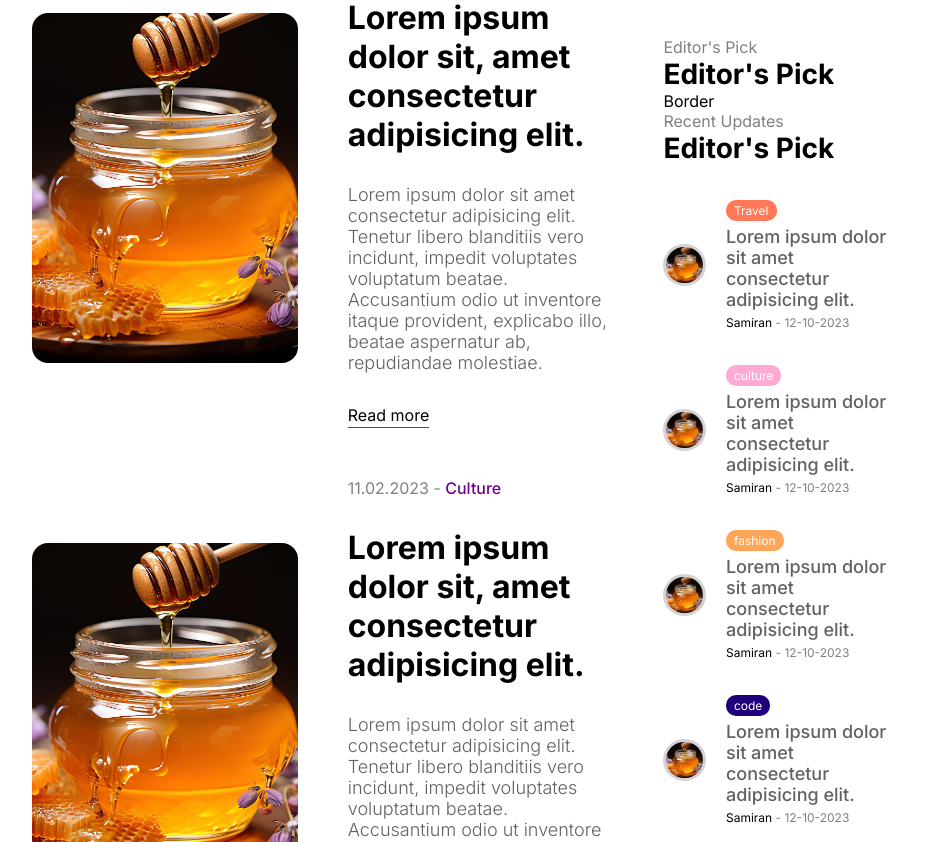
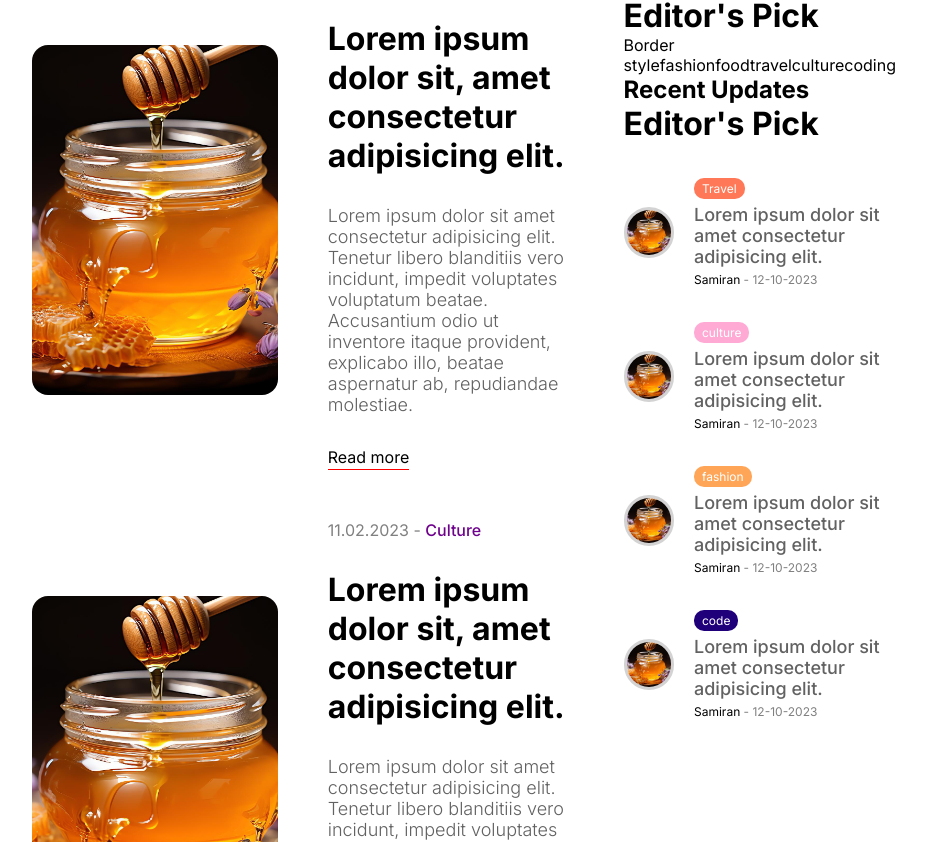
Before and after one commit to samiran1605/next-blogapp-1, a Next.js app: page / in a window 1280 px wide. Shown: the part 2078-2920 px from the top of the page, without its empty margins (176-1102 px from the left). Built offline with nearby package versions, Linux system fonts and the light colour scheme.

Commit message:
added menuPost component and shifted css

```diff
--- a/src/components/Menu/Menu.tsx
+++ b/src/components/Menu/Menu.tsx
@@ -1,142 +1,58 @@
 import React from "react";
 import styles from "./menu.module.css";
 import Link from "next/link";
-import Image from "next/image";
+import MenuPosts from "../menuPosts/menuPosts";
 
 const Menu = () => {
   return (
     <div className={styles.container}>
       <h2 className={styles.subtitle}>What's hot</h2>
       <h1 className={styles.title}>Most Popular</h1>
-      <div className={styles.items}>
-        <Link href="/" className={styles.item}>
-          <div className={styles.textContainer}>
-            <span className={`${styles.category} ${styles.travel}`}>
-              Travel
-            </span>
-            <h3 className={styles.postTitle}>
-              Lorem ipsum dolor sit amet consectetur adipisicing elit.
-            </h3>
-            <div className={styles.details}>
-              <span className={styles.username}>Samiran</span>
-              <span className={styles.date}> - 12-10-2023</span>
-            </div>
-          </div>
-        </Link>
-        <Link href="/" className={styles.item}>
-          <div className={styles.textContainer}>
-            <span className={`${styles.category} ${styles.culture}`}>
-              culture
-            </span>
-            <h3 className={styles.postTitle}>
-              Lorem ipsum dolor sit amet consectetur adipisicing elit.
-            </h3>
-            <div className={styles.details}>
-              <span className={styles.username}>Samiran</span>
-              <span className={styles.date}> - 12-10-2023</span>
-            </div>
-          </div>
-        </Link>
-        <Link href="/" className={styles.item}>
-          <div className={styles.textContainer}>
-            <span className={`${styles.category} ${styles.fashion}`}>
-              fashion
-            </span>
-            <h3 className={styles.postTitle}>
-              Lorem ipsum dolor sit amet consectetur adipisicing elit.
-            </h3>
-            <div className={styles.details}>
-              <span className={styles.username}>Samiran</span>
-              <span className={styles.date}> - 12-10-2023</span>
-            </div>
-          </div>
-        </Link>
-        <Link href="/" className={styles.item}>
-          <div className={styles.textContainer}>
-            <span className={`${styles.category} ${styles.code}`}>code</span>
-            <h3 className={styles.postTitle}>
-              Lorem ipsum dolor sit amet consectetur adipisicing elit.
-            </h3>
-            <div className={styles.details}>
-              <span className={styles.username}>Samiran</span>
-              <span className={styles.date}> - 12-10-2023</span>
-            </div>
-          </div>
-        </Link>
-      </div>
+      <MenuPosts withImage={false} />
       <h2 className={styles.subtitle}>Editor's Pick</h2>
       <h1 className={styles.title}>Editor's Pick</h1>
       <div className="border-4 border-solid border-slate-800 ">Border</div>
+      <div className={styles.categoryList}>
+        <Link
+          href="/blog?cat=style"
+          className={`${styles.categoryItem} ${styles.style}`}
+        >
+          style
+        </Link>
+        <Link
+          href="/blog?cat=style"
+          className={`${styles.categoryItem} ${styles.style}`}
+        >
+          fashion
+        </Link>
+        <Link
+          href="/blog?cat=style"
+          className={`${styles.categoryItem} ${styles.style}`}
+        >
+          food
+        </Link>
+        <Link
+          href="/blog?cat=style"
+          className={`${styles.categoryItem} ${styles.style}`}
+        >
+          travel
+        </Link>
+        <Link
+          href="/blog?cat=style"
+          className={`${styles.categoryItem} ${styles.style}`}
+        >
+          culture
+        </Link>
+        <Link
+          href="/blog?cat=style"
+          className={`${styles.categoryItem} ${styles.style}`}
+        >
+          coding
+        </Link>
+      </div>
       <h2 className={styles.subtitle}>Recent Updates</h2>
       <h1 className={styles.title}>Editor's Pick</h1>
-      <div className={styles.items}>
-        <Link href="/" className={styles.item}>
-          <div className={styles.imageContainer}>
-            <Image src="/p1.jpg" alt="" className={styles.image} fill />
-          </div>
-          <div className={styles.textContainer}>
-            <span className={`${styles.category} ${styles.travel}`}>
-              Travel
-            </span>
-            <h3 className={styles.postTitle}>
-              Lorem ipsum dolor sit amet consectetur adipisicing elit.
-            </h3>
-            <div className={styles.details}>
-              <span className={styles.username}>Samiran</span>
-              <span className={styles.date}> - 12-10-2023</span>
-            </div>
-          </div>
-        </Link>
-        <Link href="/" className={styles.item}>
-          <div className={styles.imageContainer}>
-            <Image src="/p1.jpg" alt="" className={styles.image} fill />
-          </div>
-          <div className={styles.textContainer}>
-            <span className={`${styles.category} ${styles.culture}`}>
-              culture
-            </span>
-            <h3 className={styles.postTitle}>
-              Lorem ipsum dolor sit amet consectetur adipisicing elit.
-            </h3>
-            <div className={styles.details}>
-              <span className={styles.username}>Samiran</span>
-              <span className={styles.date}> - 12-10-2023</span>
-            </div>
-          </div>
-        </Link>
-        <Link href="/" className={styles.item}>
-          <div className={styles.imageContainer}>
-            <Image src="/p1.jpg" alt="" className={styles.image} fill />
-          </div>
-          <div className={styles.textContainer}>
-            <span className={`${styles.category} ${styles.fashion}`}>
-              fashion
-            </span>
-            <h3 className={styles.postTitle}>
-              Lorem ipsum dolor sit amet consectetur adipisicing elit.
-            </h3>
-            <div className={styles.details}>
-              <span className={styles.username}>Samiran</span>
-              <span className={styles.date}> - 12-10-2023</span>
-            </div>
-          </div>
-        </Link>
-        <Link href="/" className={styles.item}>
-          <div className={styles.imageContainer}>
-            <Image src="/p1.jpg" alt="" className={styles.image} fill />
-          </div>
-          <div className={styles.textContainer}>
-            <span className={`${styles.category} ${styles.code}`}>code</span>
-            <h3 className={styles.postTitle}>
-              Lorem ipsum dolor sit amet consectetur adipisicing elit.
-            </h3>
-            <div className={styles.details}>
-              <span className={styles.username}>Samiran</span>
-              <span className={styles.date}> - 12-10-2023</span>
-            </div>
-          </div>
-        </Link>
-      </div>
+      <MenuPosts withImage={true} />
     </div>
   );
 };
--- a/src/components/Menu/menu.module.css
+++ b/src/components/Menu/menu.module.css
@@ -1,86 +1,4 @@
 .container{
-flex: 2;
-margin-top: 60px;
-}
-
-.subtitle{
-  font-size: 16px;
-  color: gray;
-  font-weight: 400;
-}
-
-.title{
-  font-size: 28px;
-}
-
-.items{
-margin-top: 35px;
-margin-bottom: 68px;
-display: flex;
-flex-direction: column;
-gap: 35px;
-
-}
-
-.item{
-  display: flex;
-  align-items: center;
-  gap: 20px;
-}
-
-.imageContainer{
-  flex: 1;
-  aspect-ratio: 1/1;
-  position: relative;
-}
-
-.image{
-  border-radius: 50%;
-  border: 3px solid lightgray;
-  position: relative;
-  object-fit: cover;
-}
-
-.textContainer{
-  flex: 4;
-  display: flex;
-  flex-direction: column;
-  gap: 5px;
-}
-
-.postTitle{
-  font-size: 18px;
-  font-weight: 500;
-  color: var(--softTextColor);
-}
-
-.category{
-  padding: 3px 8px;
-  border-radius: 10px;
-  font-size: 12px;
-  color: white;
-}
-
-.category.travel{
-  background-color: #ff7857;
-  width: max-content;
-}
-.category.culture{
-  background-color: #ff57ab81;
-  width: max-content;
-}
-.category.fashion{
-  background-color: #ffa557;
-  width: max-content;
-}
-.category.code{
-  background-color: #1f007a;
-  width: max-content;
-}
-.details{
-  font-size: 12px;
-}
-
-.date{
-  color: gray;
-}
+  flex: 2;
+  margin-top: 60px;
+  }
--- /dev/null
+++ b/src/components/menuPosts/menuPosts.module.css
@@ -0,0 +1,82 @@
+
+  .subtitle{
+    font-size: 16px;
+    color: gray;
+    font-weight: 400;
+  }
+
+  .title{
+    font-size: 28px;
+  }
+
+  .items{
+  margin-top: 35px;
+  margin-bottom: 68px;
+  display: flex;
+  flex-direction: column;
+  gap: 35px;
+
+  }
+
+  .item{
+    display: flex;
+    align-items: center;
+    gap: 20px;
+  }
+
+  .imageContainer{
+    flex: 1;
+    aspect-ratio: 1/1;
+    position: relative;
+  }
+
+  .image{
+    border-radius: 50%;
+    border: 3px solid lightgray;
+    position: relative;
+    object-fit: cover;
+  }
+
+  .textContainer{
+    flex: 4;
+    display: flex;
+    flex-direction: column;
+    gap: 5px;
+  }
+
+  .postTitle{
+    font-size: 18px;
+    font-weight: 500;
+    color: var(--softTextColor);
+  }
+
+  .category{
+    padding: 3px 8px;
+    border-radius: 10px;
+    font-size: 12px;
+    color: white;
+  }
+
+  .category.travel{
+    background-color: #ff7857;
+    width: max-content;
+  }
+  .category.culture{
+    background-color: #ff57ab81;
+    width: max-content;
+  }
+  .category.fashion{
+    background-color: #ffa557;
+    width: max-content;
+  }
+  .category.code{
+    background-color: #1f007a;
+    width: max-content;
+  }
+  .details{
+    font-size: 12px;
+  }
+
+  .date{
+    color: gray;
+  }
--- /dev/null
+++ b/src/components/menuPosts/menuPosts.tsx
@@ -0,0 +1,85 @@
+import React from "react";
+import styles from "./menuPosts.module.css";
+import Image from "next/image";
+import Link from "next/link";
+
+const MenuPosts = ({ withImage }: { withImage: boolean }) => {
+  return (
+    <div className={styles.items}>
+      <Link href="/" className={styles.item}>
+        {withImage && (
+          <div className={styles.imageContainer}>
+            <Image src="/p1.jpg" alt="" className={styles.image} fill />
+          </div>
+        )}
+        <div className={styles.textContainer}>
+          <span className={`${styles.category} ${styles.travel}`}>Travel</span>
+          <h3 className={styles.postTitle}>
+            Lorem ipsum dolor sit amet consectetur adipisicing elit.
+          </h3>
+          <div className={styles.details}>
+            <span className={styles.username}>Samiran</span>
+            <span className={styles.date}> - 12-10-2023</span>
+          </div>
+        </div>
+      </Link>
+      <Link href="/" className={styles.item}>
+        {withImage && (
+          <div className={styles.imageContainer}>
+            <Image src="/p1.jpg" alt="" className={styles.image} fill />
+          </div>
+        )}
+        <div className={styles.textContainer}>
+          <span className={`${styles.category} ${styles.culture}`}>
+            culture
+          </span>
+          <h3 className={styles.postTitle}>
+            Lorem ipsum dolor sit amet consectetur adipisicing elit.
+          </h3>
+          <div className={styles.details}>
+            <span className={styles.username}>Samiran</span>
+            <span className={styles.date}> - 12-10-2023</span>
+          </div>
+        </div>
+      </Link>
+      <Link href="/" className={styles.item}>
+        {withImage && (
+          <div className={styles.imageContainer}>
+            <Image src="/p1.jpg" alt="" className={styles.image} fill />
+          </div>
+        )}
+        <div className={styles.textContainer}>
+          <span className={`${styles.category} ${styles.fashion}`}>
+            fashion
+          </span>
+          <h3 className={styles.postTitle}>
+            Lorem ipsum dolor sit amet consectetur adipisicing elit.
+          </h3>
+          <div className={styles.details}>
+            <span className={styles.username}>Samiran</span>
+            <span className={styles.date}> - 12-10-2023</span>
+          </div>
+        </div>
+      </Link>
+      <Link href="/" className={styles.item}>
+        {withImage && (
+          <div className={styles.imageContainer}>
+            <Image src="/p1.jpg" alt="" className={styles.image} fill />
+          </div>
+        )}
+        <div className={styles.textContainer}>
+          <span className={`${styles.category} ${styles.code}`}>code</span>
+          <h3 className={styles.postTitle}>
+            Lorem ipsum dolor sit amet consectetur adipisicing elit.
+          </h3>
+          <div className={styles.details}>
+            <span className={styles.username}>Samiran</span>
+            <span className={styles.date}> - 12-10-2023</span>
+          </div>
+        </div>
+      </Link>
+    </div>
+  );
+};
+
+export default MenuPosts;
```
